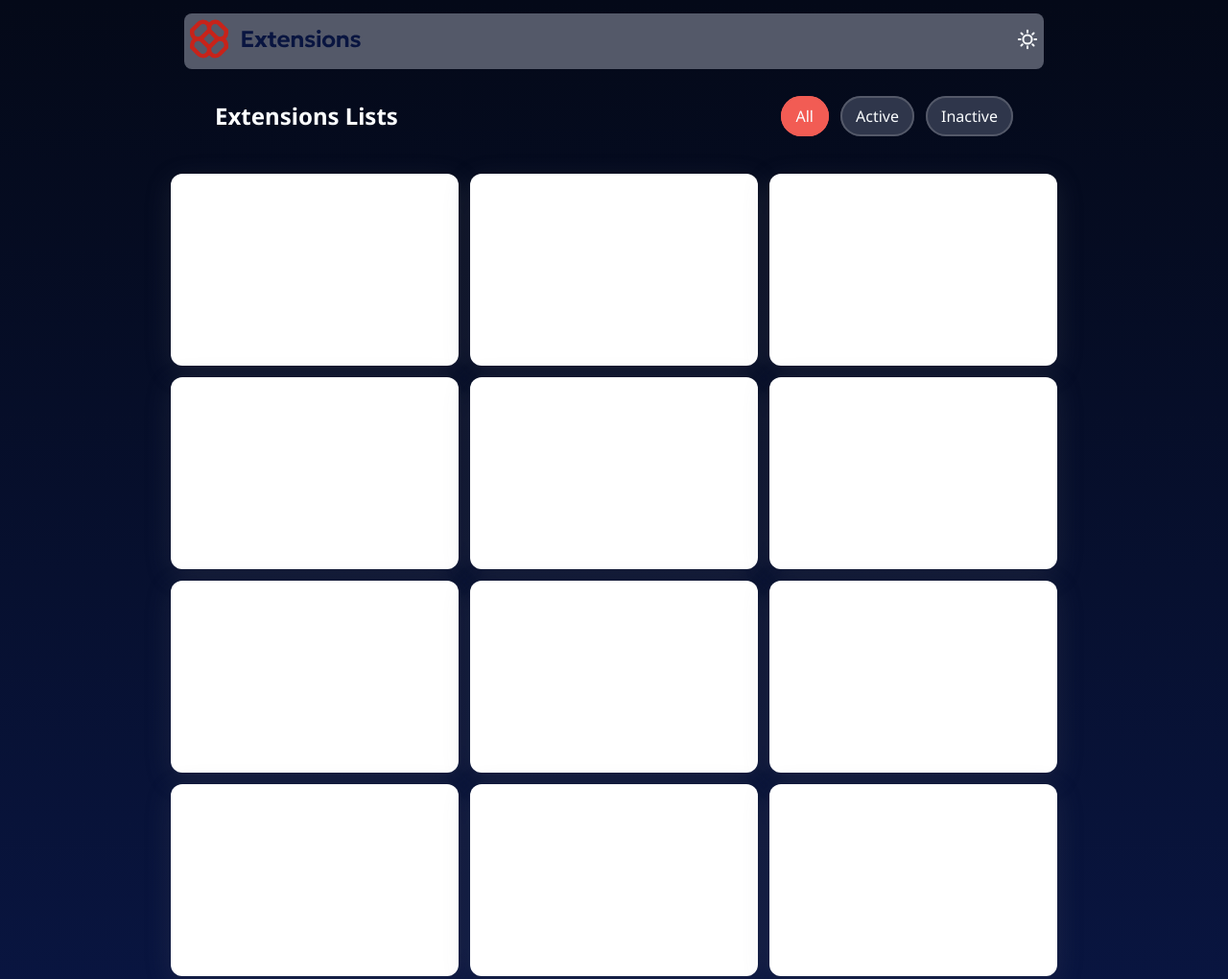
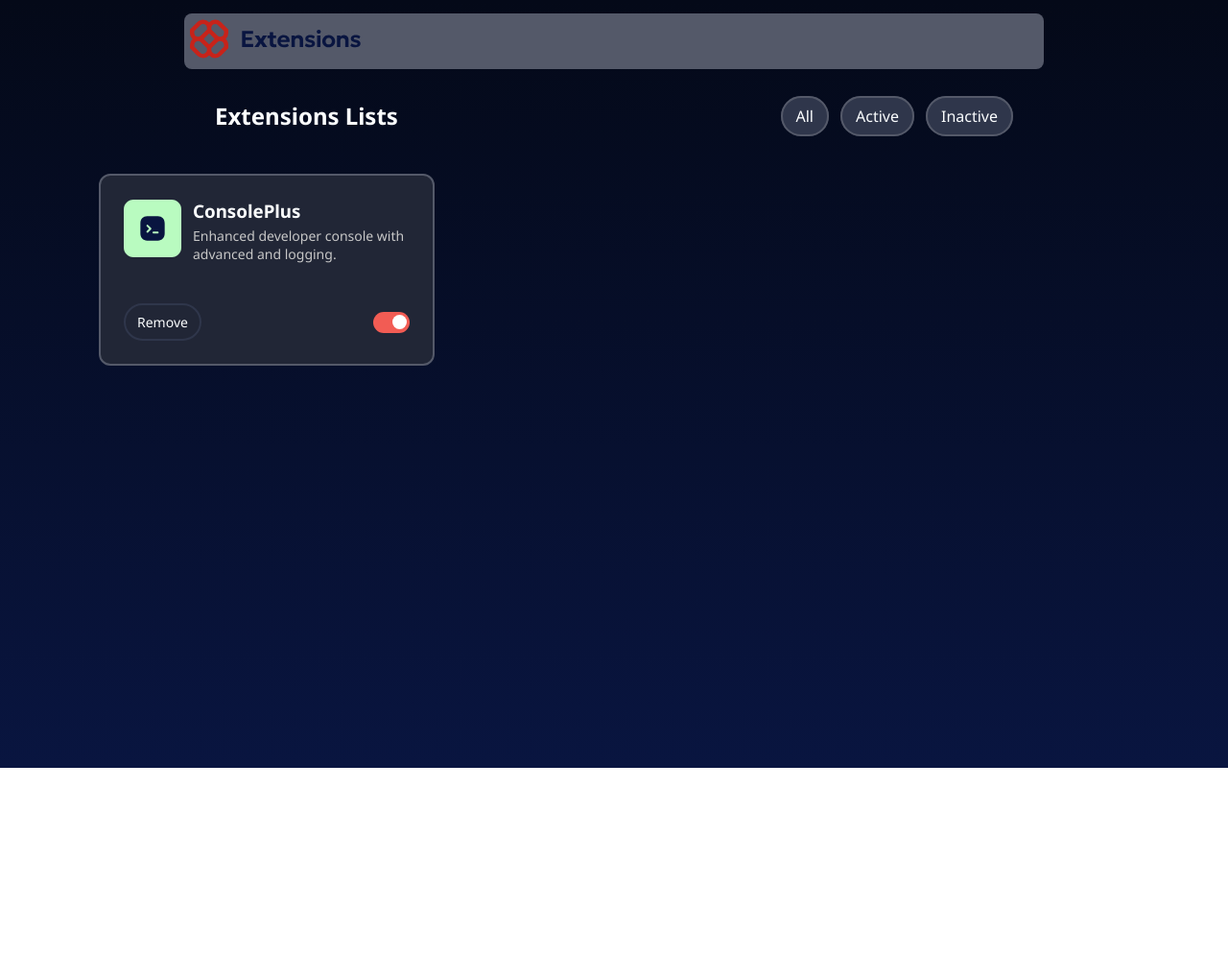
Before and after one commit to bkrcokan13/browser-extensions-manager-ui, a plain HTML site: page index.html in a window 1280 px wide. Shown: the whole page at 96% size. After the commit the page ends 800 px from the top, so only its background shows below. Drawn offline with Linux system fonts and the light colour scheme.

Commit message:
Add extension details and buttons to the extensions list; enhance styling and layout

```diff
--- a/index.html
+++ b/index.html
@@ -34,10 +34,32 @@
           </div>
 
           <div class="extensions-list">
+              <div class="extension">
+                <div class="extension-box-container">
+                  <div class="extensions-info">
+                    <div class="extension-icon">
+                        <img src="assets/images/logo-console-plus.svg" alt="">
+                    </div>
+                    <div class="extensions-details">
+                        <h3>ConsolePlus</h3>
+                        <p>Enhanced developer console with advanced and logging.</p>
+                    </div>
+                </div>
+
+                <div class="extensions-buttons">
+                    <a href="javascript:void(0)" class="remove-btn">Remove</a>
+                    <label class="active-btn">
+                      <input type="checkbox" checked>
+                      <span class="slider"></span>
+                    </label>
+                </div>
+                </div>
+
+              </div>
           </div>
       </div>
     </main>
 
-  <script src="static/js/script.js"></script>
+  <!--<script src="static/js/script.js"></script>!-->
 </body>
 </html>
--- a/static/css/style.css
+++ b/static/css/style.css
@@ -52,6 +52,11 @@ body {
 
     .p {
         color: var(--neutral-600);
+    }
+
+    .extension {
+        background-color: var(--neutral-800);
+        border-color: var(--neutral-600);
     }
 
 
@@ -132,19 +137,116 @@ body {
     margin-top: 32px;
     display: grid;
     grid-template-columns: repeat(3, 2fr);
+    align-content: flex-start;
     gap: 12px;
     padding: 12px;
 }
 .extension {
-    background-color: white;
-    width: 300px;
+    width: 350px;
     height: 200px;
     border-radius: 12px;
-    box-shadow: rgba(100, 100, 111, 0.2) 0px 7px 29px 0px;
+    border: 2px solid;
+}
+
+.extensions-info {
+    display: flex;
+
+    flex-direction: row;
+    align-items: center;
+    justify-content: flex-start;
+    gap: 12px;
+}
+
+.extension-box-container {
+       padding: 24px;
+}
+.extensions-details {
+    display: flex;
+    flex-direction: column;
+    align-items: flex-start;
+    gap: 4px;
+}
+
+.extensions-details p {
+    font-size: 14px;
+    color: var(--neutral-300);
+}
+
+.extension-box-container {
+    display: flex;
+    flex-direction: column;
+    justify-content: space-between;
+    height: 100%;
+    width: 100%;
+}
+
+.extensions-buttons {
+    display: flex;
+    align-items: center;
+    justify-content: space-between;
 }
 
 
+/* Extension Switch */
+    .active-btn {
+      position: relative;
+      display: inline-block;
+      width: 38px;
+      height: 22px;
+    }
 
+    /* Hidden checkbox */
+    .active-btn input {
+      opacity: 0;
+      width: 0;
+      height: 0;
+    }
+
+    /* Slider */
+    .slider {
+      position: absolute;
+      cursor: pointer;
+      top: 0; left: 0;
+      right: 0; bottom: 0;
+      background-color: var(--neutral-600);
+      transition: .4s;
+      border-radius: 34px;
+    }
+
+    /* Switch inside */
+    .slider::before {
+      position: absolute;
+      content: "";
+      height: 15px;
+      width: 15px;
+      left: 4px;
+      bottom: 3.1px;
+      background-color: white;
+      transition: .4s;
+      border-radius: 50%;
+    }
+
+    /* Active Status */
+    input:checked + .slider {
+      background-color: var(--red-400);
+    }
+
+    input:checked + .slider::before {
+      transform: translateX(16px);
+      -webkit-transform: translateX(16px);
+      -ms-transform: translateX(16px);
+      -moz-transform: translateX(16px);
+    }
+
+
+.remove-btn {
+    text-decoration: none;
+    padding: 8px 12px 8px 12px;
+    color: var(--neutral-0);
+    border-radius: 42px;
+    border: 2px solid var(--neutral-700);
+    font-size: 14px;
+}
 /* Responsive */
 
 @media screen and (max-width: 767px) {
--- a/static/js/script.js
+++ b/static/js/script.js
@@ -1,13 +1,17 @@
+// Defines
+const themeBtnIcon = document.getElementById('theme-switch-icon');
+const themeBtn = document.getElementById('theme-switch-btn');
+const filterButtons = document.querySelectorAll(".filter-btn");
+const extensionBody = document.querySelector(".extensions-list");
+
+// Extensions Lists
+let extensionsAll = [];
+
+// Theme Button Icons
 const themeBtnIcons = {
     'light' : '/assets/images/icon-moon.svg',
     'dark' : '/assets/images/icon-sun.svg'
 };
-const themeBtnIcon = document.getElementById('theme-switch-icon');
-const themeBtn = document.getElementById('theme-switch-btn');
-const filterButtons = document.querySelectorAll(".filter-btn");
-const extensionBody = document.querySelector(".extensions-list");
-let extensionsAll = [];
-
 document.addEventListener('DOMContentLoaded', () => {
     // Initialize Data Fetch
     initExtensions();
@@ -19,9 +23,12 @@ document.addEventListener('DOMContentLoaded', () => {
     // Initialize Filter Button
     filterButtons.forEach((filterButton,idx) => {
 
+        // Filter Button Click Event
         filterButton.addEventListener('click', () => {
             let filteredData = extensionsAll;
 
+
+            // Check Active Status
             if(filterButton.classList.contains("active")) {
                 return;
             }
@@ -40,6 +47,7 @@ document.addEventListener('DOMContentLoaded', () => {
                 case 1:
                     extensionBody.innerHTML = "";
 
+                    // Only Active
                     filteredData = extensionsAll.filter(val => val.isActive);
                     filteredData.forEach(d => {
                         extensionBody.innerHTML += "<div class=\"extension\"></div>\n"
@@ -48,6 +56,7 @@ document.addEventListener('DOMContentLoaded', () => {
                 case 2:
                     extensionBody.innerHTML = "";
 
+                    // Only InActive
                     filteredData = extensionsAll.filter(val => !val.isActive);
                     filteredData.forEach(d => {
                         extensionBody.innerHTML += "<div class=\"extension\"></div>\n"
@@ -58,11 +67,13 @@ document.addEventListener('DOMContentLoaded', () => {
     });
 
 });
+
+// Load Extensions
 async function initExtensions() {
     extensionsAll = await getExtensionsData();
     await setActiveFilterButton(0);
-
 }
+// Fetch Extensions Data
  async function getExtensionsData() {
     try {
         const res = await fetch("data.json");
@@ -79,6 +90,8 @@ async function initExtensions() {
     }
 
 }
+
+// Set Active Any Filter Button --> Default Index : 0
 function setActiveFilterButton(btnIndex) {
     let allData = extensionsAll;
     try {
@@ -88,7 +101,7 @@ function setActiveFilterButton(btnIndex) {
                 // Clear Body
                 extensionBody.innerHTML = "";
                 allData.forEach(data => {
-                    extensionBody.innerHTML += "<div class=\"extension\"></div>\n"
+                        extensionBody.innerHTML += "<div class=\"extension\"></div>\n"
                 });
             }
         });
@@ -97,6 +110,8 @@ function setActiveFilterButton(btnIndex) {
     }
 }
 
+
+// Switch Dark or Light Theme Button
 function lightDarkTheme() {
     const bodyContainer = document.body;
 
@@ -104,6 +119,8 @@ function lightDarkTheme() {
         bodyContainer.classList.remove("dark");
 
         bodyContainer.classList.add("light");
+
+        // Switch Button Icon
         themeBtnIcon.src = themeBtnIcons.light;
     } else {
         bodyContainer.classList.remove("light");
```
